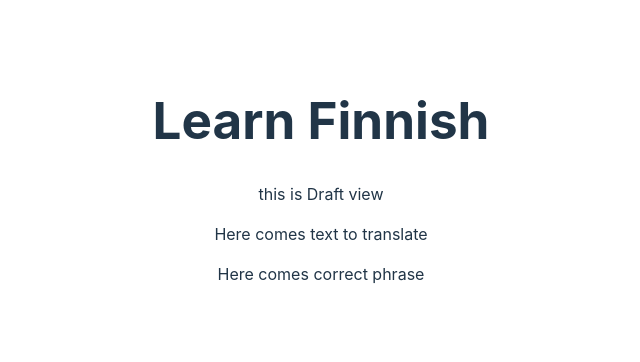
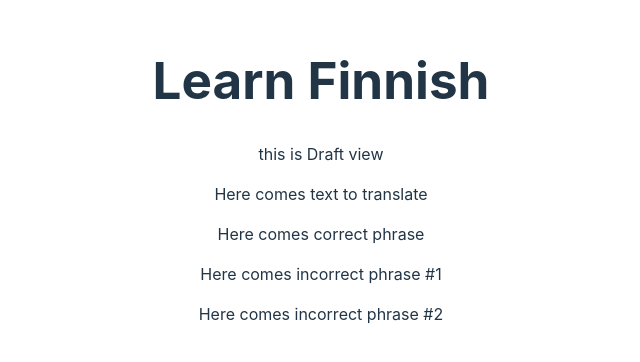
Before and after one commit to SaraKoskelainen/learn-finnish-app, a React (Vite) app: page / in a window 1280 px wide. Shown: the part 220-582 px from the top of the page, without its empty margins (319-959 px from the left). Built offline with nearby package versions, Linux system fonts and the light colour scheme.

Commit message:
Map options & type interface

```diff
--- a/src/features/taskSelectCorrectOption/hooks/UseTaskSelectCorrectOptionLogic.ts
+++ b/src/features/taskSelectCorrectOption/hooks/UseTaskSelectCorrectOptionLogic.ts
@@ -1,5 +1,10 @@
+export interface SourceTextAndOptionsData {
+    text_to_translate: string,
+    options: {[key: string]: string}
+}
+
 export default function UseTaskSelectCorrectOptionLogic() {
-    const data = {
+    const data: SourceTextAndOptionsData = {
         text_to_translate: "Here comes text to translate",
         options: {
             option_correct: "Here comes correct phrase",
--- a/src/features/taskSelectCorrectOption/views/TaskSelectCorrectOptionView.tsx
+++ b/src/features/taskSelectCorrectOption/views/TaskSelectCorrectOptionView.tsx
@@ -1,9 +1,15 @@
-export default function SelectCorrectOptionView(props: any) {
+import {SourceTextAndOptionsData} from '../hooks/UseTaskSelectCorrectOptionLogic'
+
+export default function SelectCorrectOptionView(props: SourceTextAndOptionsData) {
     return (
         <div>
             this is Draft view
             <p> {props.text_to_translate} </p>
-            <p> {props.options.option_correct}</p>
+            {Object.entries(props.options).map(([key, value]) => (
+                <p key={key}>
+                    {value}
+                </p>
+            ))}
         </div>
 
     )
```
